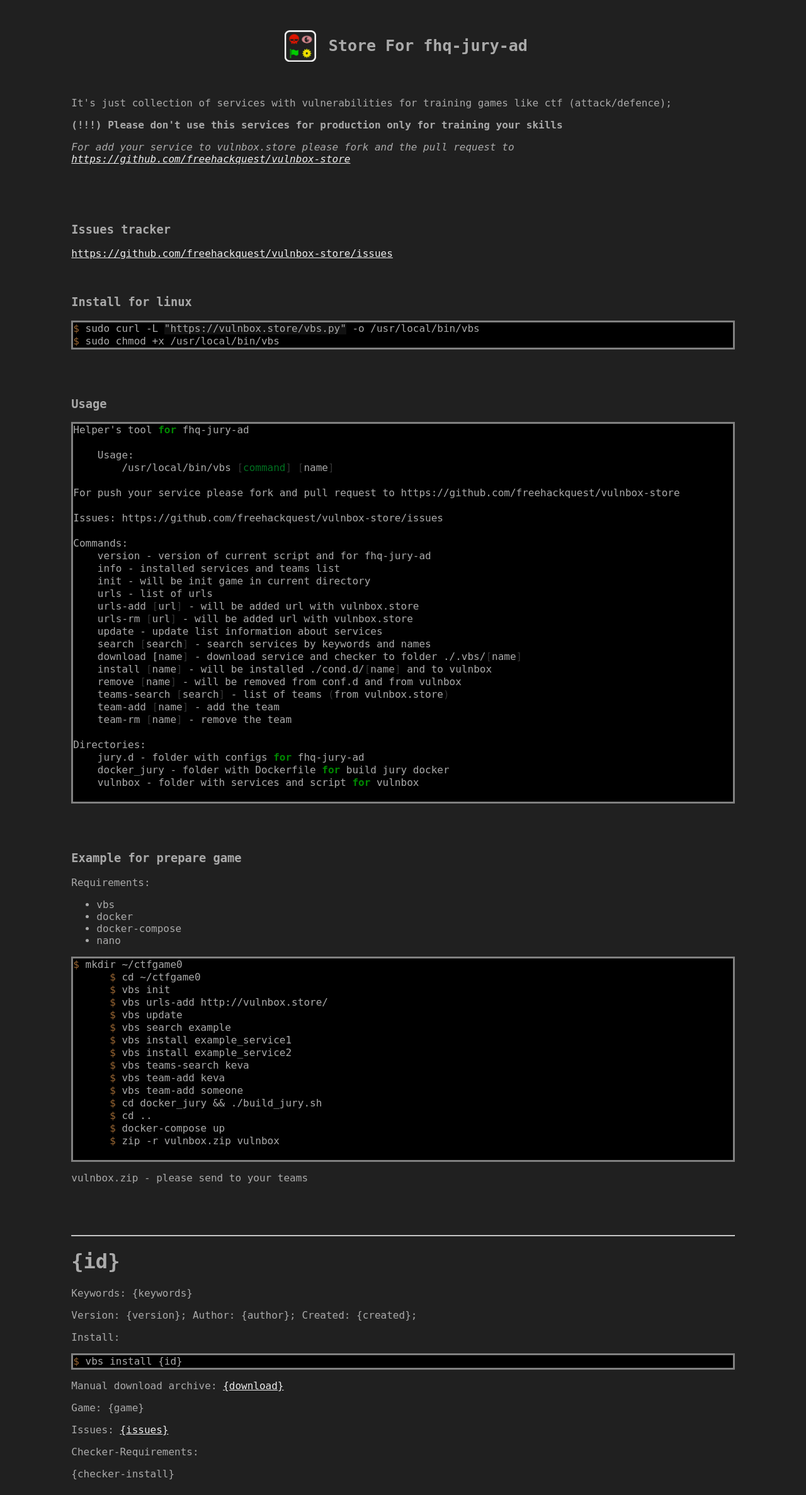
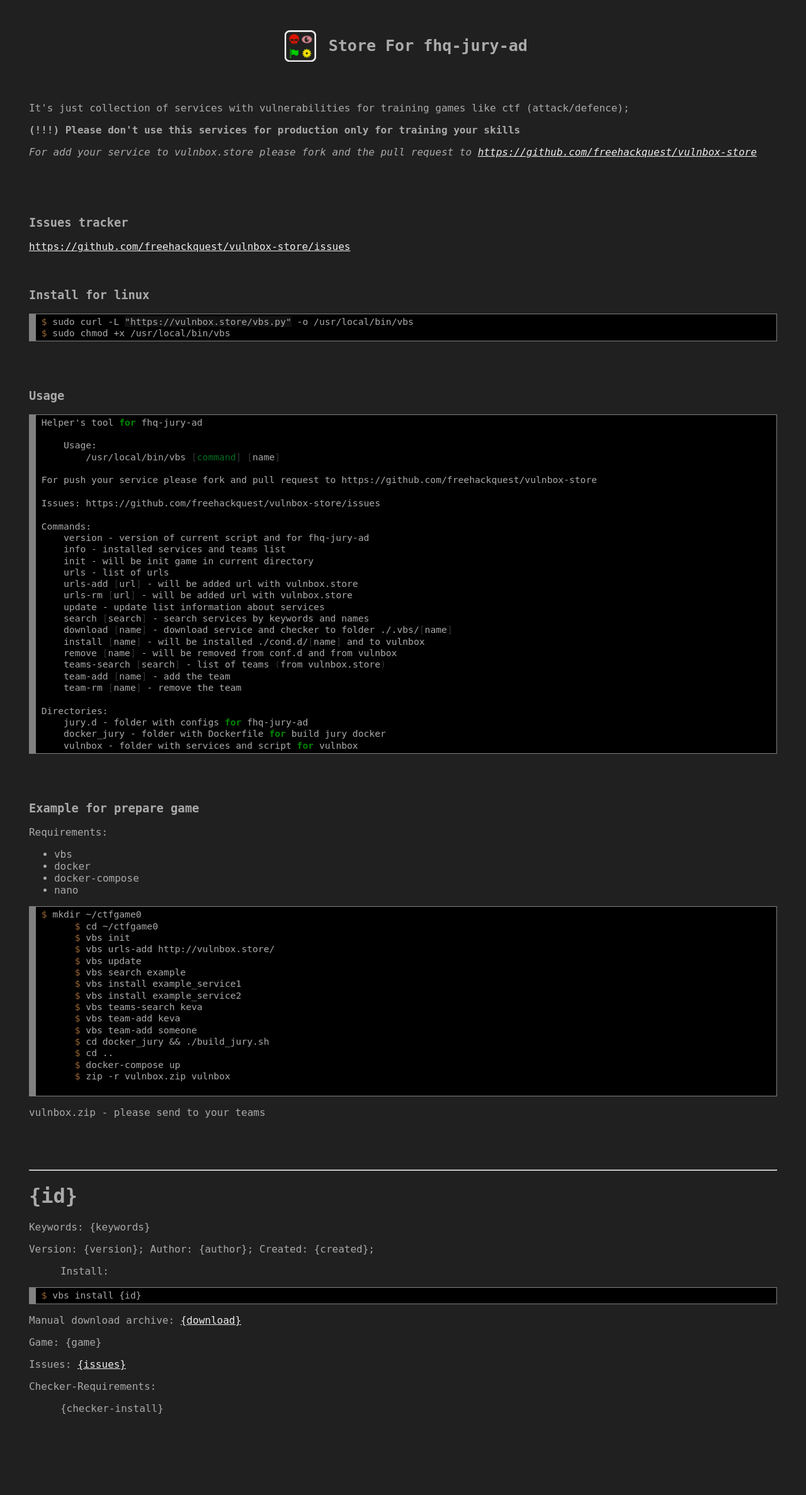
Before and after one commit to freehackquest/vulnbox-store, a PHP site: page / in a window 1280 px wide. Shown: the whole page at 63% size. After the commit the page ends 2246 px from the top, so only its background shows below. Run offline with PHP 8.4, Linux system fonts and the light colour scheme.

Commit message:
responsive design for mobiles and desktops

```diff
--- a/src/css/index.css
+++ b/src/css/index.css
@@ -1,63 +1,28 @@
 html, body {
   background-color: #202020;
   color: #aaa;
-    /* margin: 0px; */
-    /* padding: 0px; */
   font: 12pt monospace;
-    /* padding-left: 50px; */
-    /* padding-right: 50px; */
-    /* display: grid; */
 }
 
 .container {
   display: grid;
-    /* display: inline-grid; */
-    grid-template-columns: repeat(12, 1fr);
-    /* grid: 40px 70px 50px 60px / 100px  110px 85px 90px 120px; */
-    /* grid-auto-rows: 15px;
-  grid-auto-columns: 20px;
-  grid-gap: 12px 10px; */
-    /* text-align: center; */
-    /* justify-content: center; */
+  grid-template-columns: 3% 2% 90% 2% 3%;
+  row-gap: 1%;
 }
 
-.main {
-    grid-column: 2 / 12;
-    /* grid-row: 2 / 4; */
+.text {
+  grid-column: 2 / 5;
 }
 
 .terminal {
-    grid-column: 3 / 11;
-    background: #000;
-    /* overflow: auto; */
-    /* width: auto; */
-    border: solid gray;
-    /* border-width: .1em .1em .1em .8em; */
-    /* padding: .2em .6em; */
-}
-
-.bigger-line-height {
-    margin: 0;
-    line-height: 125%
-}
-
-.green {
-    color: #996633
-}
-
-.dark-green {
-    color: #008800
-}
-
-.grey {
-    color: #333333
+  overflow: scroll;
+  font: 11pt monospace;
 }
 
 .header {
-    grid-column: span 12;
+  grid-column: span 5;
   text-align: center;
   margin-top: 30px;
-    /* height: 70px; */
   margin-bottom: 30px;
 }
 
@@ -81,18 +46,6 @@
   font-weight: bold;
 }
 
-table {
-    display: inline-table;
-}
-
-tr:hover {
-    background-color: #606060;
-}
-
-td {
-    padding: 20px;
-}
-
 a {
   color: #eee;
 }
@@ -109,10 +62,6 @@
   color: #eee;
 }
 
-a:focused {
-    color: #eee;
-}
-
 a:visited {
   color: #eee;
 }
--- a/src/index.html
+++ b/src/index.html
@@ -15,7 +15,8 @@
       Store For fhq-jury-ad
     </div>
   </div>
-  <div class="main">
+
+  <div class='text'>
     <p>
       It's just collection of services with vulnerabilities for training games like ctf (attack/defence);
     </p>
@@ -31,17 +32,14 @@
     <br>
     <h3>Issues tracker</h3>
     <a target="_blank" href="https://github.com/freehackquest/vulnbox-store/issues">https://github.com/freehackquest/vulnbox-store/issues</a>
-
-
     <br>
     <br>
     <br>
     <h3>Install for linux</h3>
     <!-- HTML generated using hilite.me -->
-    <div class="terminal">
-      <pre class="bigger-line-height"><span class="green">$ </span>sudo curl -L <span style="background-color: #111">&quot;https://vulnbox.store/vbs.py&quot;</span> -o /usr/local/bin/vbs
-<span class="green">$ </span>sudo chmod +x /usr/local/bin/vbs
-</pre>
+    <div class="terminal" style="background: #000; overflow:auto;width:auto;border:solid gray;border-width:.1em .1em .1em .8em;padding:.2em .6em;">
+      <pre style="margin: 0; line-height: 125%"><span style="color: #996633">$ </span>sudo curl -L <span style="background-color: #111">&quot;https://vulnbox.store/vbs.py&quot;</span> -o /usr/local/bin/vbs
+<span style="color: #996633">$ </span>sudo chmod +x /usr/local/bin/vbs</pre>
     </div>
 
     <br>
@@ -49,11 +47,11 @@
     <br>
     <h3>Usage</h3>
     <!-- HTML generated using hilite.me -->
-    <div class="terminal">
-      <pre class="bigger-line-height">Helper's tool <span style="color: #008800; font-weight: bold">for </span>fhq-jury-ad
+    <div class="terminal" style="background: #000; overflow:auto;width:auto;border:solid gray;border-width:.1em .1em .1em .8em;padding:.2em .6em;">
+      <pre style="margin: 0; line-height: 125%">Helper's tool <span style="color: #008800; font-weight: bold">for </span>fhq-jury-ad
 
     Usage:
-	/usr/local/bin/vbs <span class="grey">[</span><span style="color: #007020">command</span><span class="grey">]</span> <span class="grey">[</span>name<span class="grey">]</span>
+	/usr/local/bin/vbs <span style="color: #333333">[</span><span style="color: #007020">command</span><span style="color: #333333">]</span> <span style="color: #333333">[</span>name<span style="color: #333333">]</span>
 
 For push your service please fork and pull request to https://github.com/freehackquest/vulnbox-store
 
@@ -64,22 +62,22 @@
     info - installed services and teams list
     init - will be init game in current directory
     urls - list of urls
-    urls-add <span class="grey">[</span>url<span class="grey">]</span> - will be added url with vulnbox.store
-    urls-rm <span class="grey">[</span>url<span class="grey">]</span> - will be added url with vulnbox.store
+    urls-add <span style="color: #333333">[</span>url<span style="color: #333333">]</span> - will be added url with vulnbox.store
+    urls-rm <span style="color: #333333">[</span>url<span style="color: #333333">]</span> - will be added url with vulnbox.store
     update - update list information about services
-    search <span class="grey">[</span>search<span class="grey">]</span> - search services by keywords and names
-    download <span style="color: #terminal">[</span>name<span class="grey">]</span> - download service and checker to folder ./.vbs/<span class="grey">[</span>name<span class="grey">]</span>
-    install <span class="grey">[</span>name<span class="grey">]</span> - will be installed ./cond.d/<span class="grey">[</span>name<span class="grey">]</span> and to vulnbox
-    remove <span class="grey">[</span>name<span class="grey">]</span> - will be removed from conf.d and from vulnbox
-    teams-search <span class="grey">[</span>search<span class="grey">]</span> - list of teams <span class="grey">(</span>from vulnbox.store<span class="grey">)</span>
-    team-add <span class="grey">[</span>name<span class="grey">]</span> - add the team
-    team-rm <span class="grey">[</span>name<span class="grey">]</span> - remove the team
+    search <span style="color: #333333">[</span>search<span style="color: #333333">]</span> - search services by keywords and names
+    download <span style="color: #333333">[</span>name<span style="color: #333333">]</span> - download service and checker to folder ./.vbs/<span style="color: #333333">[</span>name<span style="color: #333333">]</span>
+    install <span style="color: #333333">[</span>name<span style="color: #333333">]</span> - will be installed ./cond.d/<span style="color: #333333">[</span>name<span style="color: #333333">]</span> and to vulnbox
+    remove <span style="color: #333333">[</span>name<span style="color: #333333">]</span> - will be removed from conf.d and from vulnbox
+    teams-search <span style="color: #333333">[</span>search<span style="color: #333333">]</span> - list of teams <span style="color: #333333">(</span>from vulnbox.store<span style="color: #333333">)</span>
+    team-add <span style="color: #333333">[</span>name<span style="color: #333333">]</span> - add the team
+    team-rm <span style="color: #333333">[</span>name<span style="color: #333333">]</span> - remove the team
 
 Directories:
     jury.d - folder with configs <span style="color: #008800; font-weight: bold">for </span>fhq-jury-ad
     docker_jury - folder with Dockerfile <span style="color: #008800; font-weight: bold">for </span>build jury docker
     vulnbox - folder with services and script <span style="color: #008800; font-weight: bold">for </span>vulnbox
-    </pre>
+</pre>
     </div>
 
 
@@ -94,24 +92,23 @@
       <li>docker-compose</li>
       <li>nano</li>
     </ul>
-
     <!-- HTML generated using hilite.me -->
-    <div class="terminal">
-      <pre class="bigger-line-height"><span class="green">$ </span>mkdir ~/ctfgame0
-      <span class="green">$ </span>cd ~/ctfgame0
-      <span class="green">$ </span>vbs init
-      <span class="green">$ </span>vbs urls-add http://vulnbox.store/
-      <span class="green">$ </span>vbs update
-      <span class="green">$ </span>vbs search example
-      <span class="green">$ </span>vbs install example_service1
-      <span class="green">$ </span>vbs install example_service2
-      <span class="green">$ </span>vbs teams-search keva
-      <span class="green">$ </span>vbs team-add keva
-      <span class="green">$ </span>vbs team-add someone
-      <span class="green">$ </span>cd docker_jury && ./build_jury.sh
-      <span class="green">$ </span>cd ..
-      <span class="green">$ </span>docker-compose up
-      <span class="green">$ </span>zip -r vulnbox.zip vulnbox
+    <div class="terminal" style="background: #000; overflow:auto;width:auto;border:solid gray;border-width:.1em .1em .1em .8em;padding:.2em .6em;">
+      <pre style="margin: 0; line-height: 125%"><span style="color: #996633">$ </span>mkdir ~/ctfgame0
+      <span style="color: #996633">$ </span>cd ~/ctfgame0
+      <span style="color: #996633">$ </span>vbs init
+      <span style="color: #996633">$ </span>vbs urls-add http://vulnbox.store/
+      <span style="color: #996633">$ </span>vbs update
+      <span style="color: #996633">$ </span>vbs search example
+      <span style="color: #996633">$ </span>vbs install example_service1
+      <span style="color: #996633">$ </span>vbs install example_service2
+      <span style="color: #996633">$ </span>vbs teams-search keva
+      <span style="color: #996633">$ </span>vbs team-add keva
+      <span style="color: #996633">$ </span>vbs team-add someone
+      <span style="color: #996633">$ </span>cd docker_jury && ./build_jury.sh
+      <span style="color: #996633">$ </span>cd ..
+      <span style="color: #996633">$ </span>docker-compose up
+      <span style="color: #996633">$ </span>zip -r vulnbox.zip vulnbox
     </pre>
     </div>
 
@@ -125,18 +122,19 @@
       <h1>{id}</h1>
       <p>Keywords: {keywords}</p>
       <p>Version: {version}; Author: {author}; Created: {created};</p>
-      <p>Install:
-        <div class="terminal">
-          <pre class="bigger-line-height"><span class="green">$ </span>vbs install {id}</pre>
+      <p style="margin-left:50px">Install:
+        <div class="terminal" style="background: #000; overflow:auto;width:auto;border:solid gray;border-width:.1em .1em .1em .8em;padding:.2em .6em;">
+          <pre style="margin: 0; line-height: 125%"><span style="color: #996633">$ </span>vbs install {id}</pre>
         </div>
       </p>
+
       <p>Manual download archive: <a tagret="_blank" href="{download}">{download}</a></p>
       <p>Game: {game}</p>
       <p>Issues: <a tagret="_blank" href="{issues}">{issues}</a></p>
       <p>Checker-Requirements: </p>
-      <pre>{checker-install}</pre>
+      <pre style="margin-left:50px">{checker-install}</pre>
     </template-service>
-  </div>
+
 </body>
 
 </html>
```
Lines whose indentation alone changed are shown as unchanged.
